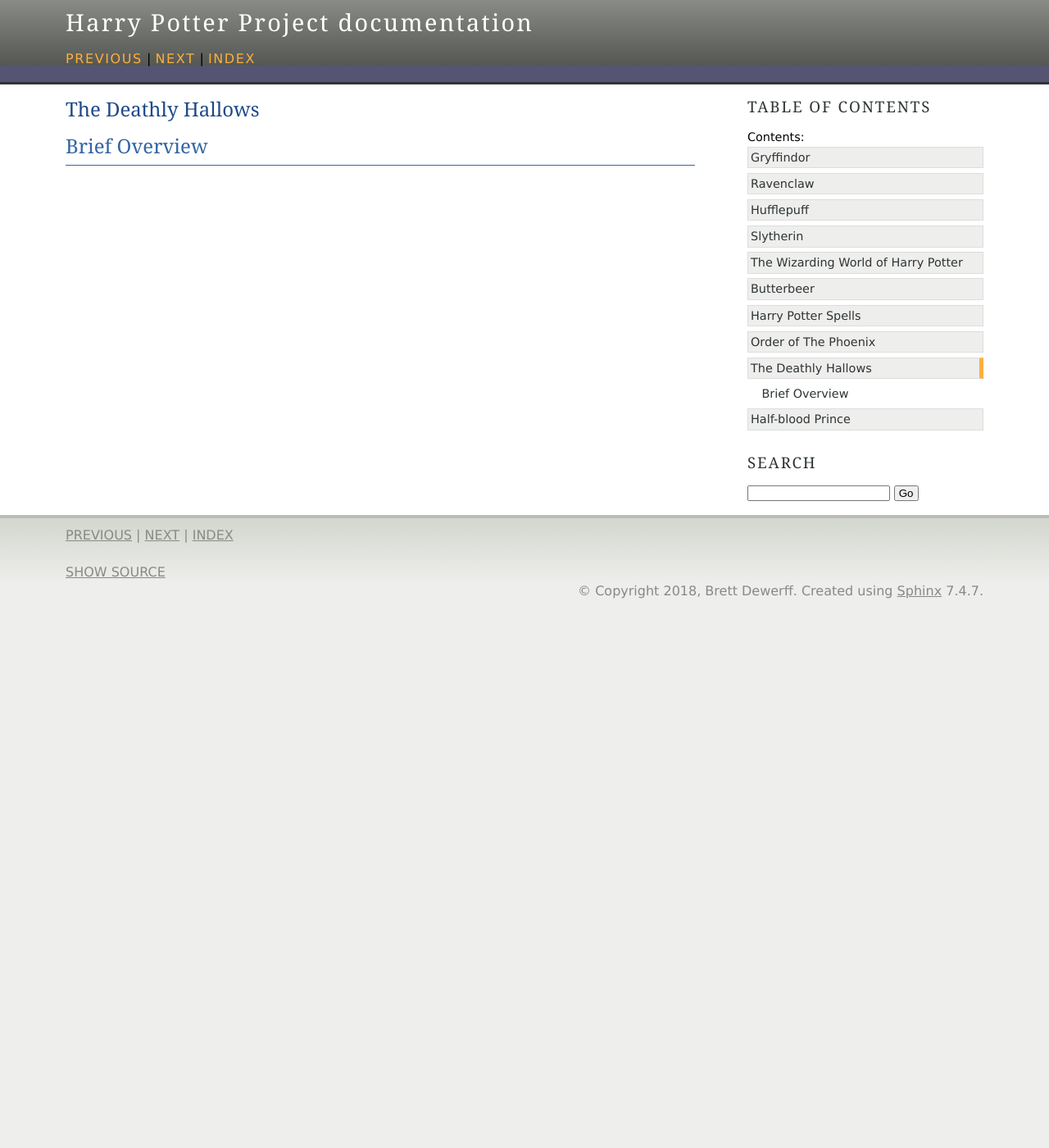
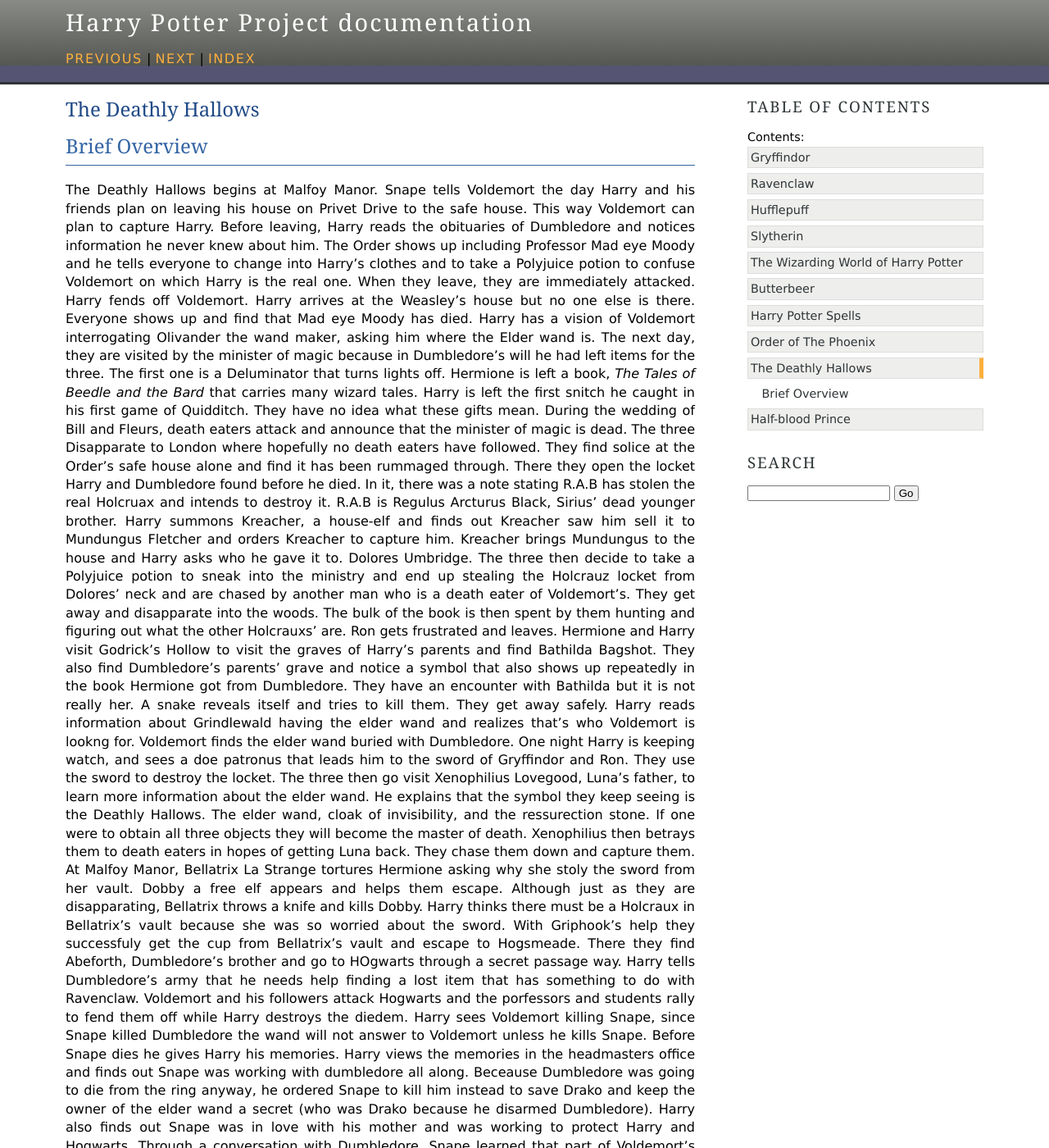
Before and after one commit to bdewerff/harry_potter_project, a Sphinx documentation site: the page built from source/deathly_hallows/deathly_hallows.rst, in a window 1280 px wide and 1400 px high. Shown: the whole window at 82% size. Built offline with Sphinx 7.4.7, drawn with Linux system fonts in a browser that asks for light colours; pages that are not in the unit, such as notebooks, are missing from menus; some of the changed text lies outside the part shown.

```diff
--- a/source/conspiracies.rst
+++ /dev/null
@@ -1,5 +0,0 @@
-Popular Conspiracies
-====================
-
-The God Complex
----------------
--- a/source/deathly_hallows/deathly_hallows.rst
+++ b/source/deathly_hallows/deathly_hallows.rst
@@ -3,3 +3,13 @@ The Deathly Hallows
 
 Brief Overview
 --------------
+
+The Deathly Hallows begins at Malfoy Manor. Snape tells Voldemort the day Harry and his friends plan on leaving his house on Privet Drive to the safe house. This way Voldemort can plan to capture Harry. Before leaving, Harry reads the obituaries of Dumbledore and notices information he never knew about him. The Order shows up including Professor Mad eye Moody and he tells everyone to change into Harry's clothes and to take a Polyjuice potion to confuse Voldemort on which Harry is the real one. When they leave, they are immediately attacked. Harry fends off Voldemort. Harry arrives at the Weasley's house but no one else is there. Everyone shows up and find that Mad eye Moody has died. Harry has a vision of Voldemort interrogating Olivander the wand maker, asking him where the Elder wand is.
+The next day, they are visited by the minister of magic because in Dumbledore's will he had left items for the three. The first one is a Deluminator that turns lights off. Hermione is left a book, *The Tales of Beedle and the Bard* that carries many wizard tales. Harry is left the first snitch he caught in his first game of Quidditch. They have no idea what these gifts mean.
+During the wedding of Bill and Fleurs, death eaters attack and announce that the minister of magic is dead. The three Disapparate to London where hopefully no death eaters have followed. They find solice at the Order's safe house alone and find it has been rummaged through. There they open the locket Harry and Dumbledore found before he died. In it, there was a note stating R.A.B has stolen the real Holcruax and intends to destroy it. R.A.B is Regulus Arcturus Black, Sirius' dead younger brother. Harry summons Kreacher, a house-elf and finds out Kreacher saw him sell it to Mundungus Fletcher and orders Kreacher to capture him. Kreacher brings Mundungus to the house and Harry asks who he gave it to. Dolores Umbridge.
+The three then decide to take a Polyjuice potion to sneak into the ministry and end up stealing the Holcrauz locket from Dolores' neck and are chased by another man  who is a death eater of Voldemort's. They get away and disapparate into the woods. The bulk of the book is then spent by them hunting and figuring out what the other Holcrauxs' are. Ron gets frustrated and leaves. Hermione and Harry visit Godrick's Hollow to visit the graves of Harry's parents and find Bathilda Bagshot. They also find Dumbledore's parents' grave and notice a symbol that also shows up repeatedly in the book Hermione got from Dumbledore. They have an encounter with Bathilda but it is not really her. A snake reveals itself and tries to kill them. They get away safely. Harry reads information about Grindlewald having the elder wand and realizes that's who Voldemort is lookng for. Voldemort finds the elder wand buried with Dumbledore.
+One night Harry is keeping watch, and sees a doe patronus that leads him to the sword of Gryffindor and Ron. They use the sword to destroy the locket. The three then go visit Xenophilius Lovegood, Luna's father, to learn more information about the elder wand. He explains that the symbol they keep seeing is the Deathly Hallows. The elder wand, cloak of invisibility, and the ressurection stone. If one were to obtain all three objects they will become the master of death. Xenophilius then betrays them to death eaters in hopes of getting Luna back. They chase them down and capture them. At Malfoy Manor, Bellatrix La Strange tortures Hermione asking why she stoly the sword from her vault. Dobby a free elf appears and helps them escape. Although just as they are disapparating, Bellatrix throws a knife and kills Dobby. Harry thinks there must be a Holcraux in Bellatrix's vault because she was so worried about the sword. With Griphook's help they successfuly get the cup from Bellatrix's vault and escape to Hogsmeade. There they find Abeforth, Dumbledore's brother and go to HOgwarts through a secret passage way. Harry tells Dumbledore's army that he needs help finding a lost item that has something to do with Ravenclaw. Voldemort and his followers attack Hogwarts and the porfessors and students rally to fend them off while Harry destroys the diedem.
+Harry sees Voldemort killing Snape, since Snape killed Dumbledore the wand will not answer to Voldemort unless he kills Snape. Before Snape dies he gives Harry his memories. Harry views the memories in the headmasters office and finds out Snape was working with dumbledore all along. Beceause Dumbledore was going to die from the ring anyway, he ordered Snape to kill him instead to save Drako and keep the owner of the elder wand a secret (who was Drako because he disarmed Dumbledore). Harry also finds out Snape was in love with his mother and was working to protect Harry and Hogwarts. Through a conversation with Dumbledore, Snape learned that part of Voldemort's soul lives within Harry and to defeat Voldemort Harry must die.
+Harry walks to the forbidden forest and discoverws the ressurection stone inside of his snitch and is visited by all his lost loved ones. Voldemort kills Harry and HArry shows up in King's cross station. HArry is visited by Dumbledore and is told he is not dead but the soul of Voldemort is. Due to the love of Lily POtter saving Harry, since Voldemort used Harry's blood ressurecting himself, Voldemort cannot kill Harry.
+Harry wakes up when Voldemort takes him to Hogwarts to show everyone, they rally, kill Nigini the final Holcraux, and Harry kills VOldemort. The elder wand becomes his. Due to Harry being the one that disarmed Drako.
+Flash forward to the future, Harry and Ginny are sending their kids to Hogwarts and Ron and Hermione are sending theirs.
```
Also changed, not shown: source/conspiracies/conspiracies.rst (added, +13 -0 lines), source/deathly_hallows.rst (deleted, +0 -15 lines).
